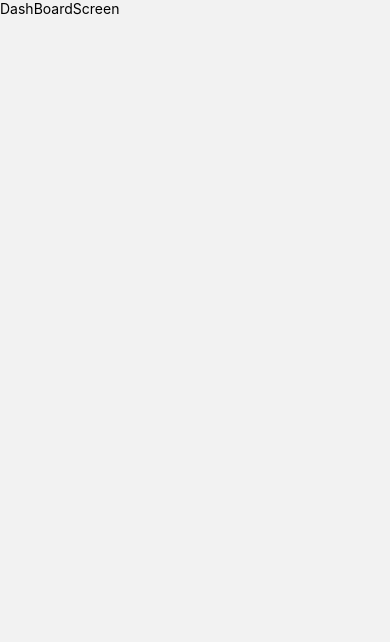
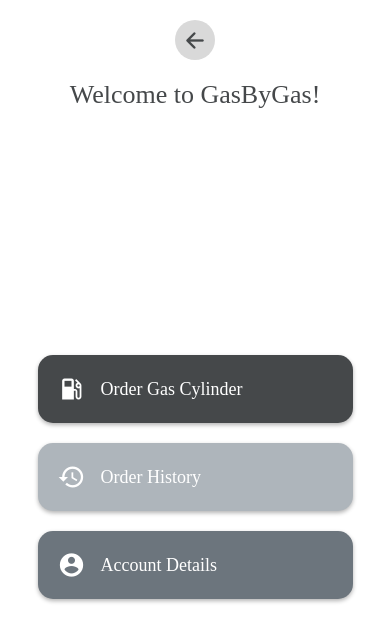
Before and after one commit to Sama-Liyanage/GasByGas-Mobile-Application, a React Native app: screen /DASHBOARD in a window 390 px wide. Shown: the top 642 px of the page. Built offline with nearby package versions, Linux system fonts and the light colour scheme.

Commit message:
Add DashboardScreen

```diff
--- a/App.jsx
+++ b/App.jsx
@@ -21,6 +21,7 @@ const App = () => {
         <Stack.Screen name={'SIGNUP'} component={SignUpScreen} />
         <Stack.Screen name="DASHBOARD" component={DashBoardScreen} />
 
+
       </Stack.Navigator>
     </NavigationContainer>
   );
--- a/src/screen/DashBoardScreen.jsx
+++ b/src/screen/DashBoardScreen.jsx
@@ -1,15 +1,113 @@
-//rnfes
-import { StyleSheet, Text, View } from 'react-native'
-import React from 'react'
+import React from 'react';
+import {View, Text, TouchableOpacity, StyleSheet} from 'react-native';
+import {useNavigation} from '@react-navigation/native';
+import Icon from 'react-native-vector-icons/MaterialIcons';
+import Ionicons from "react-native-vector-icons/Ionicons";
+import {colors} from '../utils/color';
+import {fonts} from '../utils/font';
 
-const DashBoardScreen = () => {
+const DashboardScreen = () => {
+  const navigation = useNavigation();
+
+  const handleGoBack = () => {
+    navigation.goBack();
+  };
   return (
-    <View>
-      <Text>DashBoardScreen</Text>
+    <View style={styles.container}>
+      <TouchableOpacity style={styles.backButtonWrapper} onPress={handleGoBack}>
+        <Ionicons
+          name={'arrow-back-outline'}
+          color={colors.primary}
+          size={25}
+        />
+      </TouchableOpacity>
+      <Text style={styles.welcomeText}>Welcome to GasByGas!</Text>
+
+      <View style={styles.cardContainer}>
+        <DashboardCard
+          title="Order Gas Cylinder"
+          icon="local-gas-station"
+          color={colors.primary}
+          onPress={() => navigation.navigate('ORDER_GAS')}
+        />
+
+        <DashboardCard
+          title="Order History"
+          icon="history"
+          color={colors.secondary}
+          onPress={() => navigation.navigate('ORDER_HISTORY')}
+        />
+
+        <DashboardCard
+          title="Account Details"
+          icon="account-circle"
+          color={colors.tertiary}
+          onPress={() => navigation.navigate('ACCOUNT_DETAILS')}
+        />
+      </View>
     </View>
-  )
-}
+  );
+};
 
-export default DashBoardScreen
+const DashboardCard = ({title, icon, color, onPress}) => {
+  return (
+    <TouchableOpacity
+      style={[styles.card, {backgroundColor: color}]}
+      onPress={onPress}>
+      <Icon name={icon} size={28} color={colors.white} style={styles.icon} />
+      <Text style={styles.cardText}>{title}</Text>
+    </TouchableOpacity>
+  );
+};
 
-const styles = StyleSheet.create({})
+const styles = StyleSheet.create({
+  container: {
+    flex: 1,
+    backgroundColor: colors.white,
+    padding: 20,
+    alignItems: 'center',
+  },
+  backButtonWrapper: {
+    height: 40,
+    width: 40,
+    backgroundColor: colors.gray,
+    borderRadius: 20,
+    justifyContent: "center",
+    alignItems: "center",
+  },
+  welcomeText: {
+    fontSize: 26,
+    fontFamily: fonts.SemiBold,
+    color: colors.primary,
+    marginVertical: 20,
+  },
+  cardContainer: {
+    flex: 1,
+    justifyContent: 'center',
+    alignItems: 'center',
+    width: '100%',
+  },
+  card: {
+    width: '90%',
+    flexDirection: 'row',
+    alignItems: 'center',
+    padding: 20,
+    borderRadius: 15,
+    marginVertical: 10,
+    shadowColor: '#000',
+    shadowOffset: {width: 0, height: 2},
+    shadowOpacity: 0.3,
+    shadowRadius: 4,
+    elevation: 5,
+  },
+  icon: {
+    marginRight: 15,
+  },
+  cardText: {
+    color: colors.white,
+    fontSize: 18,
+    fontFamily: fonts.Medium,
+  },
+});
+
+export default DashboardScreen;
--- a/src/utils/color.js
+++ b/src/utils/color.js
@@ -3,4 +3,5 @@ export const colors = {
     primary: '#45484A',
     secondary: '#AEB5BB',
     gray: '#D9D9D9',
+    tertiary:'#6C757D'
   };
```
